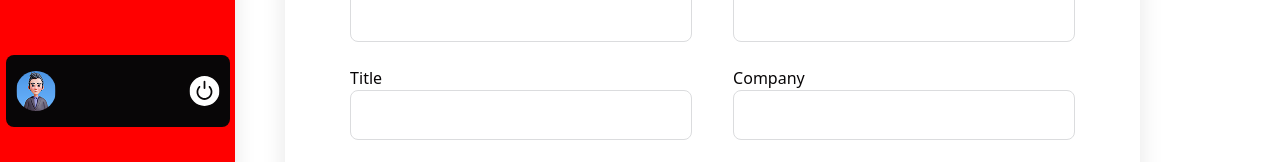
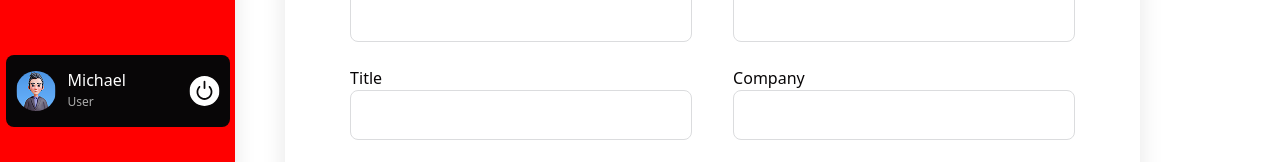
Before and after one commit to arakash-developer/headless, a React (Vite) app: page / in a window 1280 px wide. Shown: the part 629-791 px from the top of the page. Built offline with nearby package versions, Linux system fonts and the light colour scheme.

Commit message:
Refactor Sidebar component; reorganize imports and enhance user avatar display with name and role

```diff
--- a/src/component/Sidebar.jsx
+++ b/src/component/Sidebar.jsx
@@ -1,9 +1,7 @@
 import React, { useEffect, useState } from "react";
+import { FaPlus } from "react-icons/fa";
+import { SiGooglehome } from "react-icons/si";
 import { NavLink, useLocation } from "react-router-dom";
-import { RiHome5Fill } from "react-icons/ri";
-import Homeicon from "../../public/icons/home.svg";
-import { SiGooglechrome, SiGooglehome } from "react-icons/si";
-import { FaPlus } from "react-icons/fa";
 import Avatar from "../../public/avatar.png";
 const Sidebar = () => {
   let [active, setActive] = useState(false);
@@ -43,7 +41,13 @@ const Sidebar = () => {
       </ul>
       <div className="mb-[195px] w-full flex justify-center items-center">
         <div className="flex w-56 h-[72px] py-3  px-[10px]  items-center gap-3 bg-[#080607] rounded-[8px] justify-between">
-          <img className="rounded-full" src={Avatar} alt={Avatar} />
+          <div className="flex items-center gap-3">
+            <img className="rounded-full" src={Avatar} alt={Avatar} />
+            <div className="flex flex-col gap-[2px]">
+              <h3 className="text-[#FFF] text-base not-italic font-medium leading-5">Michael</h3>
+              <p className="text-[#ABABAB] text-xs not-italic font-medium leading-5">User</p>
+            </div>
+          </div>
           <svg
             xmlns="http://www.w3.org/2000/svg"
             width="31"
```
